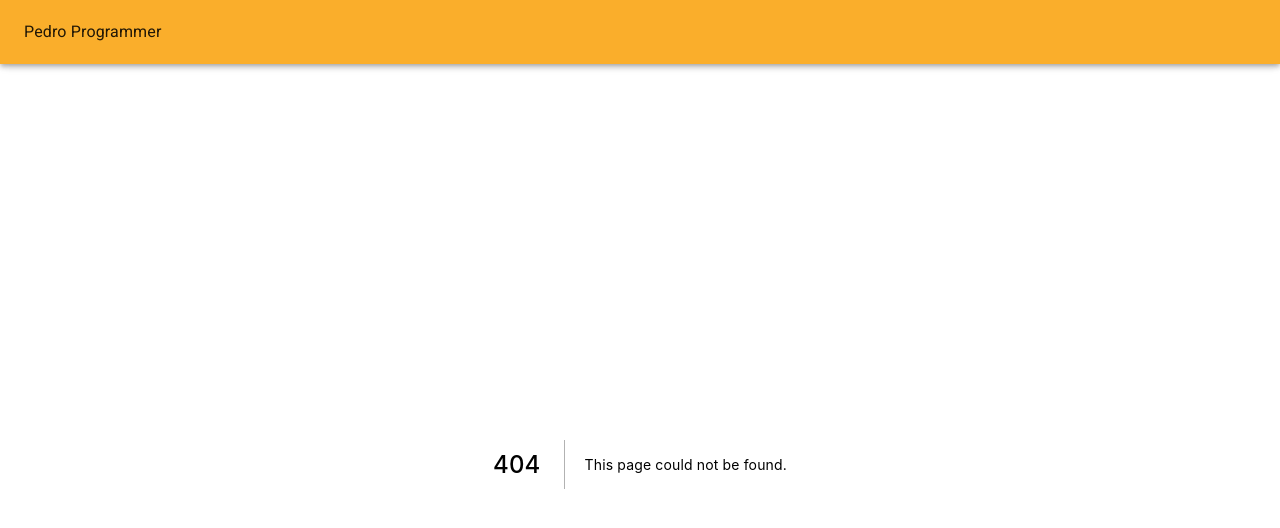
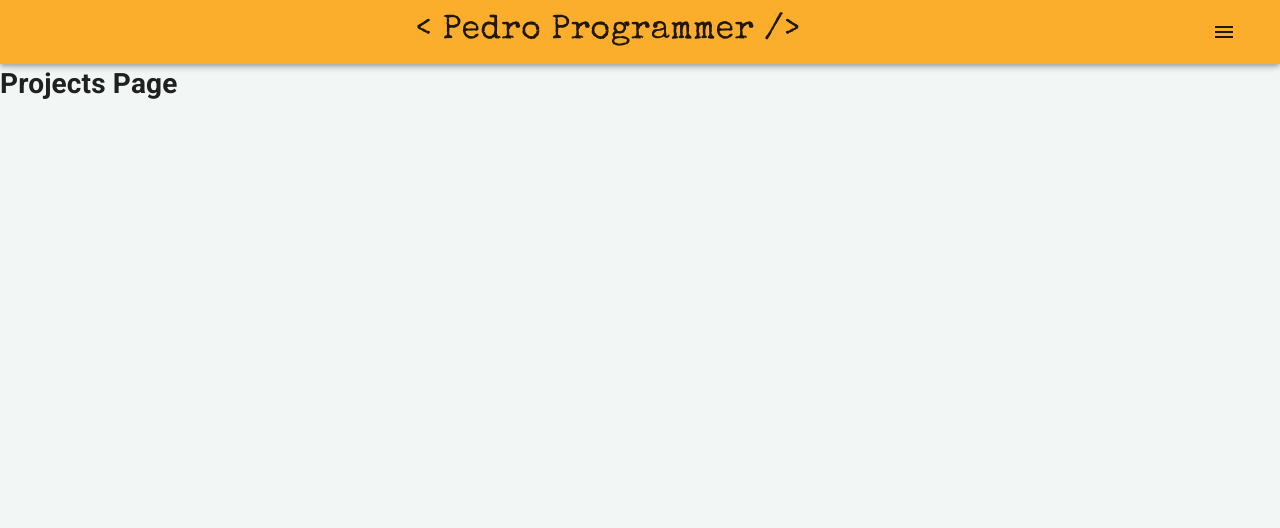
Before and after one commit to PedroMarianoAlmeida/my-website-2021, a Next.js app: page /portfolio in a window 1280 px wide. Before the commit this address had no page. Shown: the top 528 px of the page. Built offline with nearby package versions, Linux system fonts and the light colour scheme.

Commit message:
Portfolio Page created

```diff
--- a/pages/_document.tsx
+++ b/pages/_document.tsx
@@ -1,14 +1,14 @@
-import React from "react";
+import React from 'react'
 import Document, {
   Html,
   Head,
   Main,
   NextScript,
   DocumentContext,
-} from "next/document";
+} from 'next/document'
 
-import { ServerStyleSheets } from "@material-ui/core/styles";
-import theme from "./../src/lib/theme";
+import { ServerStyleSheets } from '@material-ui/core/styles'
+import theme from './../src/lib/theme'
 
 class MyDocument extends Document {
   static async getInitialProps(ctx: DocumentContext) {
@@ -35,15 +35,15 @@ class MyDocument extends Document {
     // 4. page.render
 
     // Render app and page and get the context of the page with collected side effects.
-    const sheets = new ServerStyleSheets();
-    const originalRenderPage = ctx.renderPage;
+    const sheets = new ServerStyleSheets()
+    const originalRenderPage = ctx.renderPage
 
     ctx.renderPage = () =>
       originalRenderPage({
         enhanceApp: (App) => (props) => sheets.collect(<App {...props} />),
-      });
+      })
 
-    const initialProps = await Document.getInitialProps(ctx);
+    const initialProps = await Document.getInitialProps(ctx)
 
     return {
       ...initialProps,
@@ -52,7 +52,7 @@ class MyDocument extends Document {
         ...React.Children.toArray(initialProps.styles),
         sheets.getStyleElement(),
       ],
-    };
+    }
   }
 
   render() {
@@ -65,14 +65,19 @@ class MyDocument extends Document {
             rel="stylesheet"
             href="https://fonts.googleapis.com/css?family=Roboto:300,400,500,700&display=swap"
           />
+          <link rel="preconnect" href="https://fonts.gstatic.com" />
+          <link
+            href="https://fonts.googleapis.com/css2?family=Special+Elite&display=swap"
+            rel="stylesheet"
+          />
         </Head>
         <body>
           <Main />
           <NextScript />
         </body>
       </Html>
-    );
+    )
   }
 }
 
-export default MyDocument;
+export default MyDocument
--- /dev/null
+++ b/pages/portfolio.tsx
@@ -0,0 +1,5 @@
+const Portfolio = () => {
+  return <h1>Projects Page</h1>
+}
+
+export default Portfolio
--- a/src/components/specific/IndexPage/Body/WorkTypes.tsx
+++ b/src/components/specific/IndexPage/Body/WorkTypes.tsx
@@ -5,7 +5,7 @@ const WorkTypes = ({ desktopLayout }) => {
   return (
     <Box my={3}>
       <Typography align="center" variant="h3">
-        I worked with
+        I work with
       </Typography>
 
       <Box
--- /dev/null
+++ b/src/components/specific/Menu/MenuOptions.tsx
@@ -0,0 +1,54 @@
+import { useState } from 'react'
+import Link from 'next/link'
+
+import MenuIcon from '@material-ui/icons/Menu'
+import Menu from '@material-ui/core/Menu'
+import Button from '@material-ui/core/Button'
+import MenuItem from '@material-ui/core/MenuItem'
+import Typography from '@material-ui/core/Typography'
+
+const MenuOptions = () => {
+  const [anchorEl, setAnchorEl] = useState<null | HTMLElement>(null)
+  const handleClick = (event: React.MouseEvent<HTMLButtonElement>) => {
+    setAnchorEl(event.currentTarget)
+  }
+  const handleClose = () => {
+    setAnchorEl(null)
+  }
+
+  return (
+    <>
+      <Button
+        aria-controls="simple-menu"
+        aria-haspopup="true"
+        onClick={handleClick}
+      >
+        <MenuIcon />
+      </Button>
+
+      <Menu
+        id="simple-menu"
+        anchorEl={anchorEl}
+        keepMounted
+        open={Boolean(anchorEl)}
+        onClose={handleClose}
+      >
+        <MenuItem onClick={handleClose}>
+          <Link href="/">
+            <Typography>Home</Typography>
+          </Link>
+        </MenuItem>
+        <MenuItem onClick={handleClose}>
+          <Link href="/portfolio">
+            <Typography>Portfolio</Typography>
+          </Link>
+        </MenuItem>
+        {/* <MenuItem onClick={handleClose}>About</MenuItem>
+        <MenuItem onClick={handleClose}>Contact</MenuItem>
+        <MenuItem onClick={handleClose}>Volunteer</MenuItem> */}
+      </Menu>
+    </>
+  )
+}
+
+export default MenuOptions
--- a/src/components/specific/Menu/MyMenu.tsx
+++ b/src/components/specific/Menu/MyMenu.tsx
@@ -1,12 +1,25 @@
 import AppBar from '@material-ui/core/AppBar'
 import Toolbar from '@material-ui/core/Toolbar'
 import Typography from '@material-ui/core/Typography'
+
 import { makeStyles } from '@material-ui/core/styles'
+import MenuOptions from './MenuOptions'
 
 const MyMenu = ({ appBarHeight }) => {
   const useStyles = makeStyles({
     root: {
       height: appBarHeight,
+    },
+
+    menu: {
+      display: 'flex',
+      alignItems: 'center',
+    },
+
+    title: {
+      flexGrow: 1,
+      textAlign: 'center',
+      fontFamily: 'Special Elite',
     },
   })
 
@@ -14,8 +27,11 @@ const MyMenu = ({ appBarHeight }) => {
 
   return (
     <AppBar className={classes.root}>
-      <Toolbar>
-        <Typography>Pedro Programmer</Typography>
+      <Toolbar className={classes.menu}>
+        <Typography variant="h4" className={classes.title}>
+          {'< '}Pedro Programmer{' />'}
+        </Typography>
+        <MenuOptions />
       </Toolbar>
     </AppBar>
   )
```
